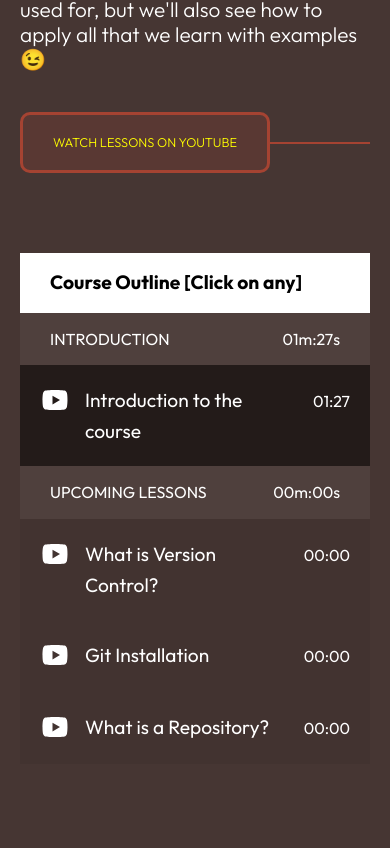
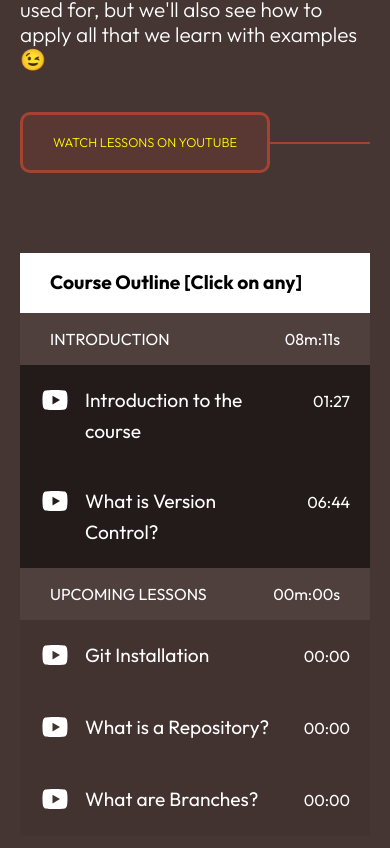
Before and after one commit to dillionmegida/simplegit.dev, a Gatsby site: page / in a window 390 px wide. Shown: the part 818-1666 px from the top of the page. Built offline with nearby package versions, Linux system fonts and the light colour scheme; Gatsby itself is replaced by a stand-in of ours.

Commit message:
add new lesson

```diff
--- a/src/components/landing.tsx
+++ b/src/components/landing.tsx
@@ -27,7 +27,7 @@ const Header = styled.header`
       line-height: 1.2;
       top: 20px;
       position: relative;
-      font-size: clamp(1.4rem, 6vw, 8rem);
+      font-size: clamp(1.4rem, 6vw, 4rem);
       font-weight: 800;
     }
 
--- a/src/components/lessons.ts
+++ b/src/components/lessons.ts
@@ -7,16 +7,16 @@ export const lessons = [
         youtube: "https://youtu.be/wNcoPLRhavA",
         duration: "01:27",
       },
+      {
+        title: "What is Version Control?",
+        youtube: "https://youtu.be/t3Hzo9j2lfg",
+        duration: "06:44",
+      },
     ],
   },
   {
     label: "Upcoming Lessons",
     lessons: [
-      {
-        title: "What is Version Control?",
-        youtube: null,
-        duration: "00:00",
-      },
       {
         title: "Git Installation",
         youtube: null,
@@ -27,6 +27,11 @@ export const lessons = [
         youtube: null,
         duration: "00:00",
       },
+      {
+        title: "What are Branches?",
+        youtube: null,
+        duration: "00:00",
+      },
     ],
   },
 ]
```
